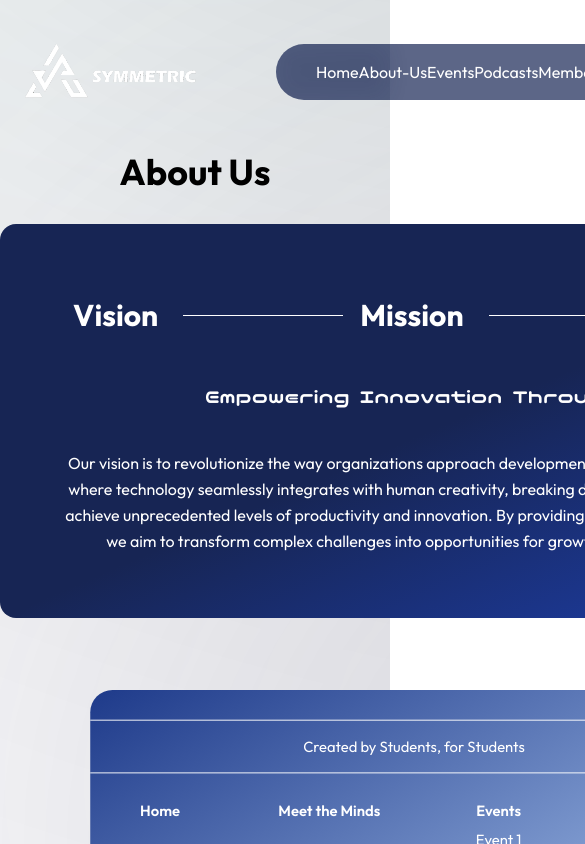
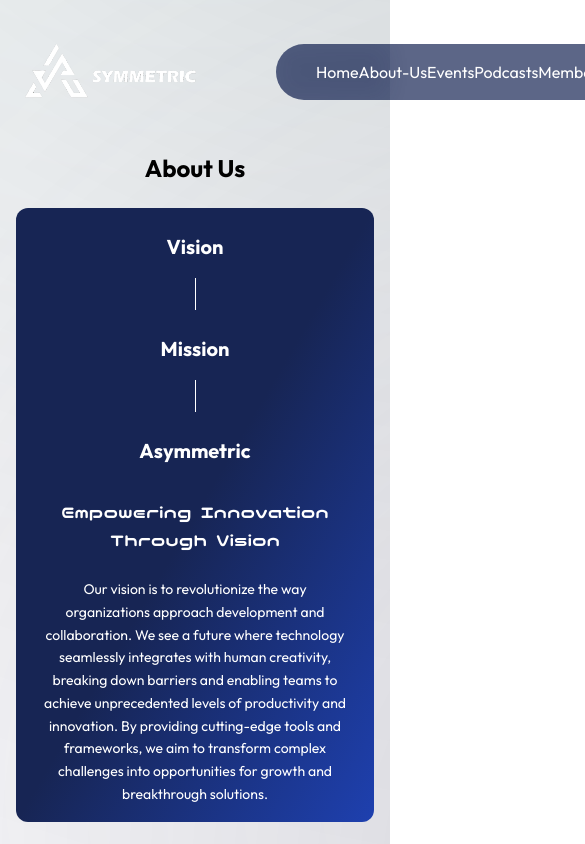
Before and after one commit to Club-Asymmetric/Asymmetric-Website-frontend, a Next.js app: page /about-us in a window 390 px wide. Shown: the top 844 px of the page, 585 px wide, since content can reach past the window. Built offline with nearby package versions, Linux system fonts and the light colour scheme; a web font is replaced by a local one.

Commit message:
[Fix] Responsive in AboutUs Page ⭐

```diff
--- a/src/app/about-us/page.tsx
+++ b/src/app/about-us/page.tsx
@@ -36,13 +36,15 @@ export default function AboutUs() {
   const currentContent = contentData[activeSection];
 
   return (
-    <div>
-      <div className="font-bold text-4xl flex justify-center my-8">
-        <h1 className='hover:animate-pulse hover:scale-x-125 cursor-pointer transition-all duration-300'>About Us</h1>
+    <div className="min-h-fit w-full px-4 py-8 md:px-8">
+      <div className="font-bold text-2xl sm:text-3xl md:text-4xl flex justify-center mb-6 sm:mb-8">
+        <h1 className="hover:animate-pulse hover:scale-x-110 sm:hover:scale-x-125 cursor-pointer transition-all duration-300 text-center">
+          About Us
+        </h1>
       </div>
-      <section className="h-fit w-fit mx-auto bg-gradient-to-br from-blue-950 via-blue-950 to-blue-800 text-white p-16 rounded-2xl flex items-center">
-        <div className="max-w-6xl mx-auto">
-          <div className="space-y-10">
+      <section className="w-full max-w-[95vw] sm:max-w-[90vw] md:max-w-[85vw] mx-auto bg-gradient-to-br from-blue-950 via-blue-950 to-blue-800 text-white p-4 sm:p-8 md:p-12 lg:p-16 rounded-xl sm:rounded-2xl">
+        <div className="w-full max-w-6xl mx-auto">
+          <div className="space-y-6 sm:space-y-8 md:space-y-10">
             {/* Clickable Typing Header */}
             <TypingHeader
               items={heading}
@@ -54,8 +56,8 @@ export default function AboutUs() {
             {/* Subtitle */}
             <AnimatePresence mode='wait'>
               <motion.div
-              key={currentContent.subtitle}
-                className="text-xl font-nicoMoji text-center"
+                key={currentContent.subtitle}
+                className="text-lg sm:text-xl font-nicoMoji text-center px-2 sm:px-4"
                 initial={{ opacity: 0, x: -50 }}
                 animate={{ opacity: 1, x: 0 }}
                 exit={{ opacity: 0, x: 50 }}
@@ -73,7 +75,7 @@ export default function AboutUs() {
                 animate={{ opacity: 1, y: 0 }}
                 exit={{ opacity: 0, y: -20 }}
                 transition={{ duration: 0.3 }}
-                className="max-w-4xl text-white leading-relaxed text-center"
+                className="max-w-4xl mx-auto text-sm sm:text-base md:text-lg text-white leading-relaxed text-center px-2 sm:px-4"
               >
                 {currentContent.content}
               </motion.div>
--- a/src/components/TypingHeader.tsx
+++ b/src/components/TypingHeader.tsx
@@ -1,5 +1,3 @@
-'use client';
-
 import React from 'react';
 import { motion } from 'framer-motion';
 
@@ -22,11 +20,11 @@ const TypingHeader: React.FC<TypingHeaderProps> = ({
   onClick
 }) => {
   return (
-    <div className="flex flex-row items-center justify-center gap-2">
+    <div className="flex flex-col md:flex-row items-center justify-center gap-4 md:gap-2 w-full px-4">
       {items.map((item, index) => (
         <motion.div
           key={index}
-          className="flex items-center gap-4 cursor-pointer"
+          className="flex flex-col md:flex-row items-center gap-2 md:gap-4 w-full md:w-auto"
           initial={{ opacity: 0, x: -20 }}
           animate={{ opacity: 1, x: 0 }}
           transition={{
@@ -35,12 +33,12 @@ const TypingHeader: React.FC<TypingHeaderProps> = ({
           }}
           onClick={() => onClick?.(item.text)}
         >
-          <h2 className="p-2 text-3xl font-bold transition-all hover:scale-95 ease-in-out duration-300 border border-transparent hover:border-white rounded-full hover:animate-pulse">
+          <h2 className="p-2 text-xl md:text-2xl font-bold transition-all hover:scale-95 ease-in-out duration-300 border border-transparent hover:border-white rounded-full hover:animate-pulse text-center w-fit md:w-auto">
             {item.text}
           </h2>
           {item.showLine && (
             <motion.div
-              className="h-[1px] w-40 bg-white"
+              className="h-[1px] w-20 md:w-40 bg-white hidden md:block"
               initial={{ scaleX: 0 }}
               animate={{ scaleX: 1 }}
               transition={{
@@ -50,6 +48,18 @@ const TypingHeader: React.FC<TypingHeaderProps> = ({
               style={{ transformOrigin: 'left' }}
             />
           )}
+          {item.showLine && index < items.length - 1 && (
+            <motion.div
+              className="w-[1px] h-8 bg-white block md:hidden"
+              initial={{ scaleY: 0 }}
+              animate={{ scaleY: 1 }}
+              transition={{
+                delay: index * (delay / 1000) + duration / 1000,
+                duration: duration / 1000
+              }}
+              style={{ transformOrigin: 'top' }}
+            />
+          )}
         </motion.div>
       ))}
     </div>
```
